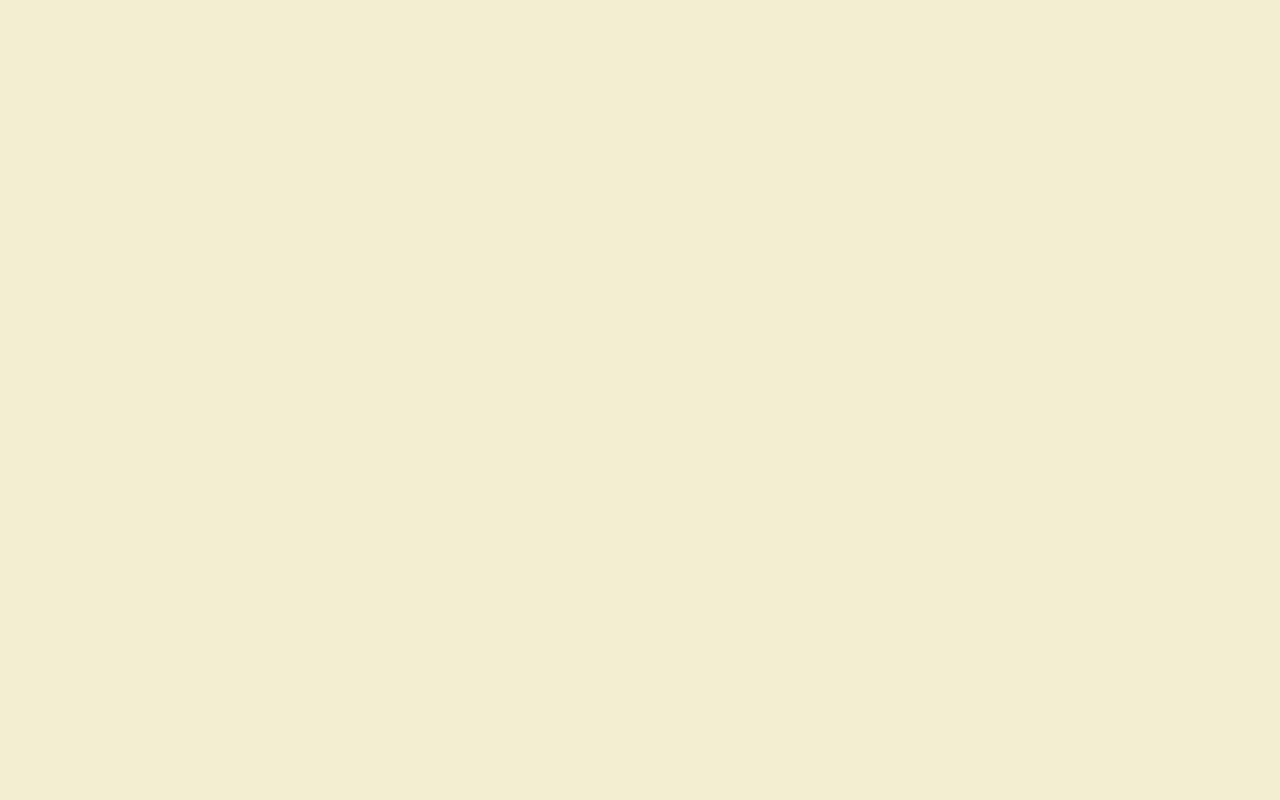
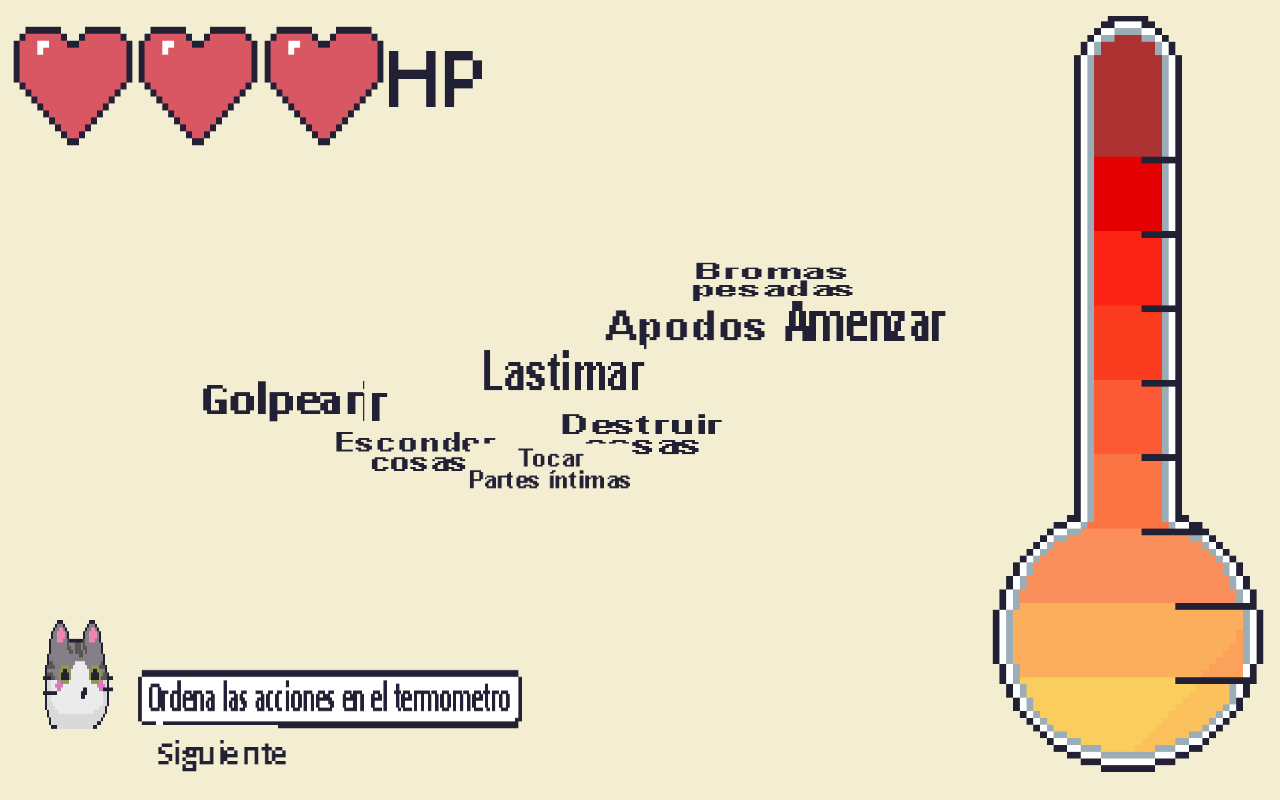
Before and after one commit to 0511Cynthia/violentometro, a React (Create React App) app: page /level2 in a window 1280 px wide. Before the commit this address had no page. Built offline with nearby package versions, Linux system fonts and the light colour scheme.

Commit message:
Adjustments to word coordinates

```diff
--- a/src/App.js
+++ b/src/App.js
@@ -2,6 +2,7 @@ import React from 'react';
 import { BrowserRouter as Router, Route, Routes } from 'react-router-dom';
 import Start from './Start';
 import Level3 from '../src/pages/level3/Level3';
+import Level2 from './pages/level2/level2';
 
 function App() {
     return (
@@ -9,6 +10,7 @@ function App() {
         <Routes>
           <Route path="/" element={<Start />}/>
           <Route path='/level3' element={<Level3 />}/>
+          <Route path='/level2' element={<Level2 />}/>
         </Routes>
       </Router>
     );
--- a/src/Start.jsx
+++ b/src/Start.jsx
@@ -14,7 +14,11 @@ function Start() {
   const navigate = useNavigate();
 
   const toLevel3= () =>{
-    navigate("/Level3");
+    navigate("/level3");
+  }
+
+  const toLevel2= () =>{
+    navigate("/level2");
   }
   return (
     <main className="main">
@@ -28,7 +32,7 @@ function Start() {
         <Btn image={Baby} button={btn1} onClick={toLevel3}/>
       </div>
       <div className='container-btn2'>
-        <Btn image={Kid} button={btn2} onClick={toLevel3}/>
+        <Btn image={Kid} button={btn2} onClick={toLevel2}/>
       </div>
       <div className='container-btn1'>
         <Btn image={Teen} button={btn3} onClick={toLevel3}/>
--- a/src/pages/level2/level2.jsx
+++ b/src/pages/level2/level2.jsx
@@ -3,30 +3,29 @@ import Hp from '../../img/Hp.png';
 import Thermometer from '../../img/Thermometer.png';
 import Kitten from '../../components/Kitten/Kitten';
 import Words from '../../components/Words/Words';
-import Amenazar from '../../img/Words2/Amenazar.png';
+import EC from '../../img/Words2/EsconderCosas.png';
 import Apodos from '../../img/Words2/Apodos.png';
 import Excluir from '../../img/Words2/Excluir.png';
+import DC from '../../img/Words2/DestruirCosas.png';
+import BP from '../../img/Words2/BromasPesadas.png';
+import Amenazar from '../../img/Words2/Amenazar.png';
+import Lastimar from '../../img/Words2/Lastimar.png';
 import Golpear from '../../img/Words2/Golpear.png';
-import Lastimar from '../../img/Words2/Lastimar.png';
-import BP from '../../img/Words2/BromasPesadas.png';
-import DC from '../../img/Words2/DestruirCosas.png';
-import EC from '../../img/Words2/EsconderCosas.png';
 import TPI from '../../img/Words2/TocarPartesIntimas.png';
 
-import styles from './Level2.module.css';
+import styles from './level2.module.css';
 
-
-export default function level2(){
+function Level2(){
     const targetAreas = [
-        {minX: -160, minY: 545, maxX: -150, maxY: 555},
-        {minX: -160, minY: 480, maxX: -150, maxY: 490},
-        {minX: -160, minY: 425, maxX: -150, maxY: 440},
-        {minX: -160, minY: 360, maxX: -150, maxY: 370},
-        {minX: -160, minY: 295, maxX: -150, maxY: 325},
-        {minX: -160, minY: 235, maxX: -150, maxY: 260},
-        {minX: -160, minY: 180, maxX: -150, maxY: 200},
-        {minX: -160, minY: 115, maxX: -150, maxY: 135},
-        {minX: -160, minY: 20, maxX: -150, maxY: 50}
+        {minX: -170, minY: 545, maxX: -150, maxY: 555},
+        {minX: -170, minY: 480, maxX: -150, maxY: 500},
+        {minX: -170, minY: 425, maxX: -150, maxY: 435},
+        {minX: -170, minY: 355, maxX: -150, maxY: 375},
+        {minX: -170, minY: 295, maxX: -150, maxY: 320},
+        {minX: -170, minY: 235, maxX: -150, maxY: 260},
+        {minX: -170, minY: 180, maxX: -150, maxY: 200},
+        {minX: -170, minY: 115, maxX: -150, maxY: 135},
+        {minX: -170, minY: 20, maxX: -150, maxY: 55}
     ]
     return(
         <div className={styles.Container}>
@@ -37,14 +36,14 @@ export default function level2(){
                 <img src={Hp} className={styles.Hp} alt=''/>
             </div>
             <div className={styles.columnContainer}>
-                <Words image={Amenazar} targetArea={targetAreas[0]} />
+                <Words image={EC} targetArea={targetAreas[0]} />
                 <Words image={Apodos} targetArea={targetAreas[1]} />
-                <Words image={BP} targetArea={targetAreas[2]} />
+                <Words image={Excluir} targetArea={targetAreas[2]} />
                 <Words image={DC} targetArea={targetAreas[3]} />
-                <Words image={EC} targetArea={targetAreas[4]} />
-                <Words image={Excluir} targetArea={targetAreas[5]} />
-                <Words image={Golpear} targetArea={targetAreas[6]} />
-                <Words image={Lastimar} targetArea={targetAreas[7]} />
+                <Words image={BP} targetArea={targetAreas[4]} />
+                <Words image={Amenazar} targetArea={targetAreas[5]} />
+                <Words image={Lastimar} targetArea={targetAreas[6]} />
+                <Words image={Golpear} targetArea={targetAreas[7]} />
                 <Words image={TPI} targetArea={targetAreas[8]} />
                 <div className={styles.imgContainer}>
                     <img src={Thermometer} className={styles.Thermometer} alt=''/>
@@ -54,3 +53,5 @@ export default function level2(){
         </div>
     )
 }
+
+export default Level2;
```
